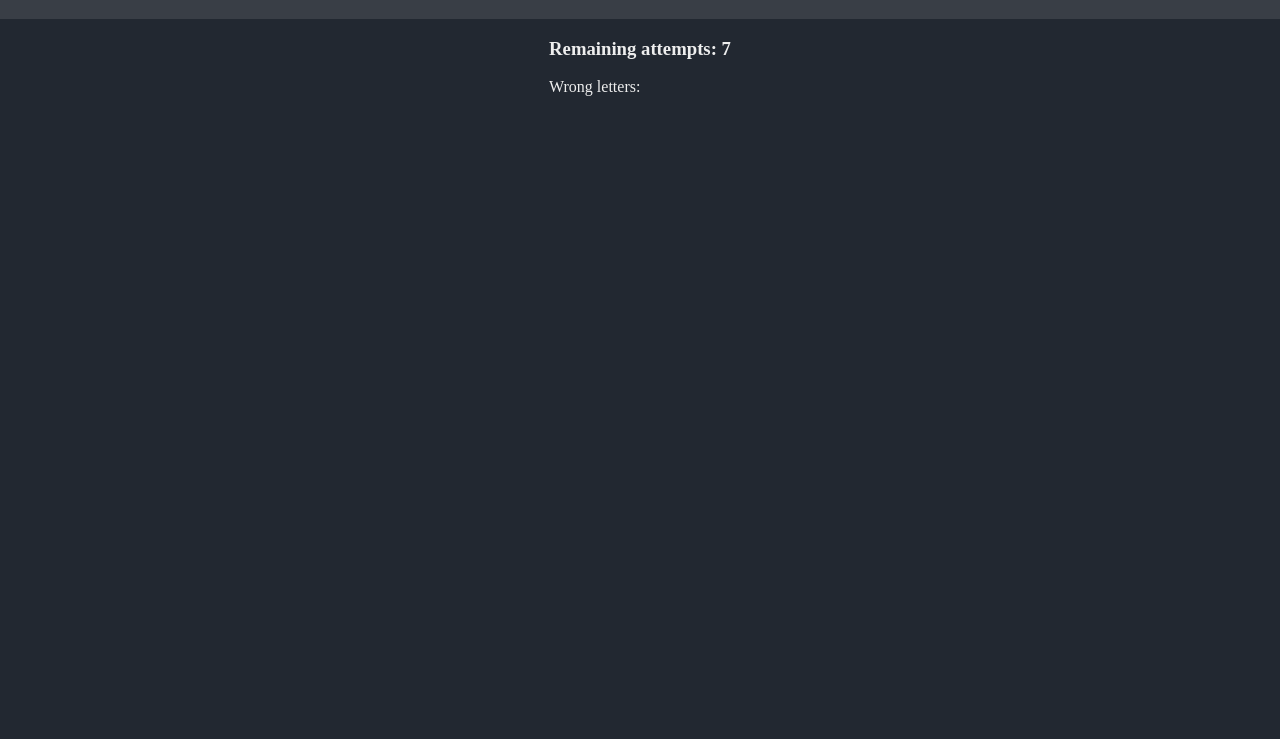
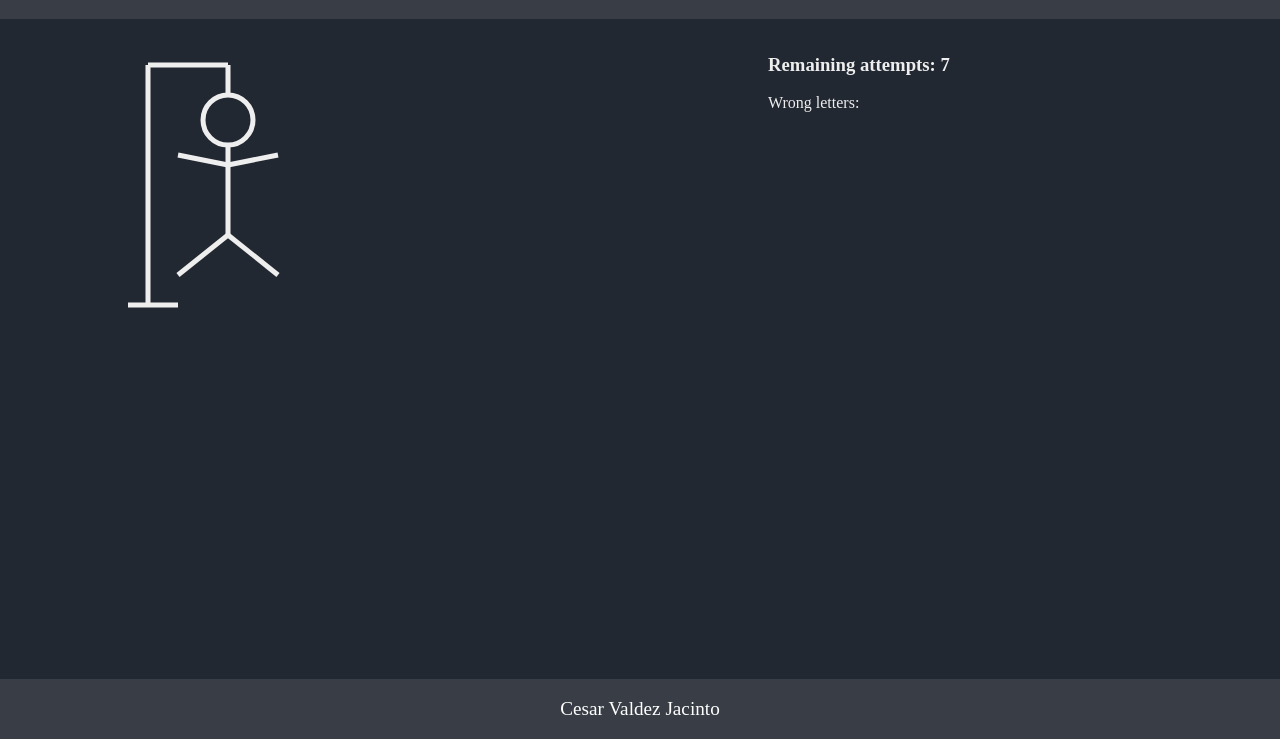
Before and after one commit to CesarVJ/Hangman-game, a plain HTML site: page index.html in a window 1280 px wide. Shown: the part 61-800 px from the top of the page. Drawn offline with Linux system fonts and the light colour scheme.

Commit message:
Hangman Drawn

```diff
--- a/index.html
+++ b/index.html
@@ -10,12 +10,33 @@
     <header> <h1>The handman game</h1></header>
     <div class="main-container">
         <div class="hangman-container">
+            <svg id="hangman">
 
+                <line class="parts" x1="20" y1 = "30" x2="20" y2="270"/>
+                <line class="parts" x1="20" y1 = "30" x2="100" y2="30"/>
+                <line class="parts" x1="0" y1 = "270" x2="50" y2="270"/>
+
+                <line class="parts" x1="100" y1 = "60" x2="100" y2="30"/>
+
+                <!-- Hangman body-->
+                <circle class="head parts" cx="100" cy="85" r="25"/>
+                <line class="body parts" x1="100" y1 = "110" x2="100" y2="200"/>
+
+                <!-- Arms -->
+                <line class="body parts" x1="100" y1 = "130" x2="150" y2="120"/>
+                <line class="body parts" x1="100" y1 = "130" x2="50" y2="120"/>
+
+                <!-- Legs -->
+                <line class="body parts" x1="100" y1 = "200" x2="150" y2="240"/>
+                <line class="body parts" x1="100" y1 = "200" x2="50" y2="240"/>
+
+            </svg>
+            <div class="errors">
+                <h3>Remaining attempts: <span>7</span></h3>
+                <p>Wrong letters: <span id="wrong-letters"></span></p>
+            </div>
         </div>
-        <div class="errors">
-            <h3>Remaining attempts: <span>7</span></h3>
-            <p>Wrong letters: <span id="wrong-letters"></span></p>
-        </div>
+
         <div class="word">
 
         </div>
@@ -24,7 +45,7 @@
         </div>
     </div>
     <footer>
-
+        <p> Cesar Valdez Jacinto</p>
     </footer>
     <script src="script.js"></script>
 </body>
--- a/style.css
+++ b/style.css
@@ -24,3 +24,36 @@ header{
     width: 100%;
     text-align: center;
 }
+
+footer{
+    background-color: var(--color3);
+    color: #fff;
+    width: 100%;
+    height: 60px;
+    position: absolute;
+    bottom: 0;
+    text-align: center;
+}
+footer p {
+    font-size: 1.2rem;
+}
+.main-container{
+    width: 80vw;
+    height: 80vh;
+}
+#hangman{
+    height: 100%;
+}
+.hangman-container{
+    margin-top: 1rem;
+    height: 60%;
+    display: grid;
+    grid-template-columns: 1fr 0.6fr;
+}
+.parts{
+    stroke: var(--color1);
+    stroke-width: 5;
+}
+.head{
+    fill: none;
+}
```
